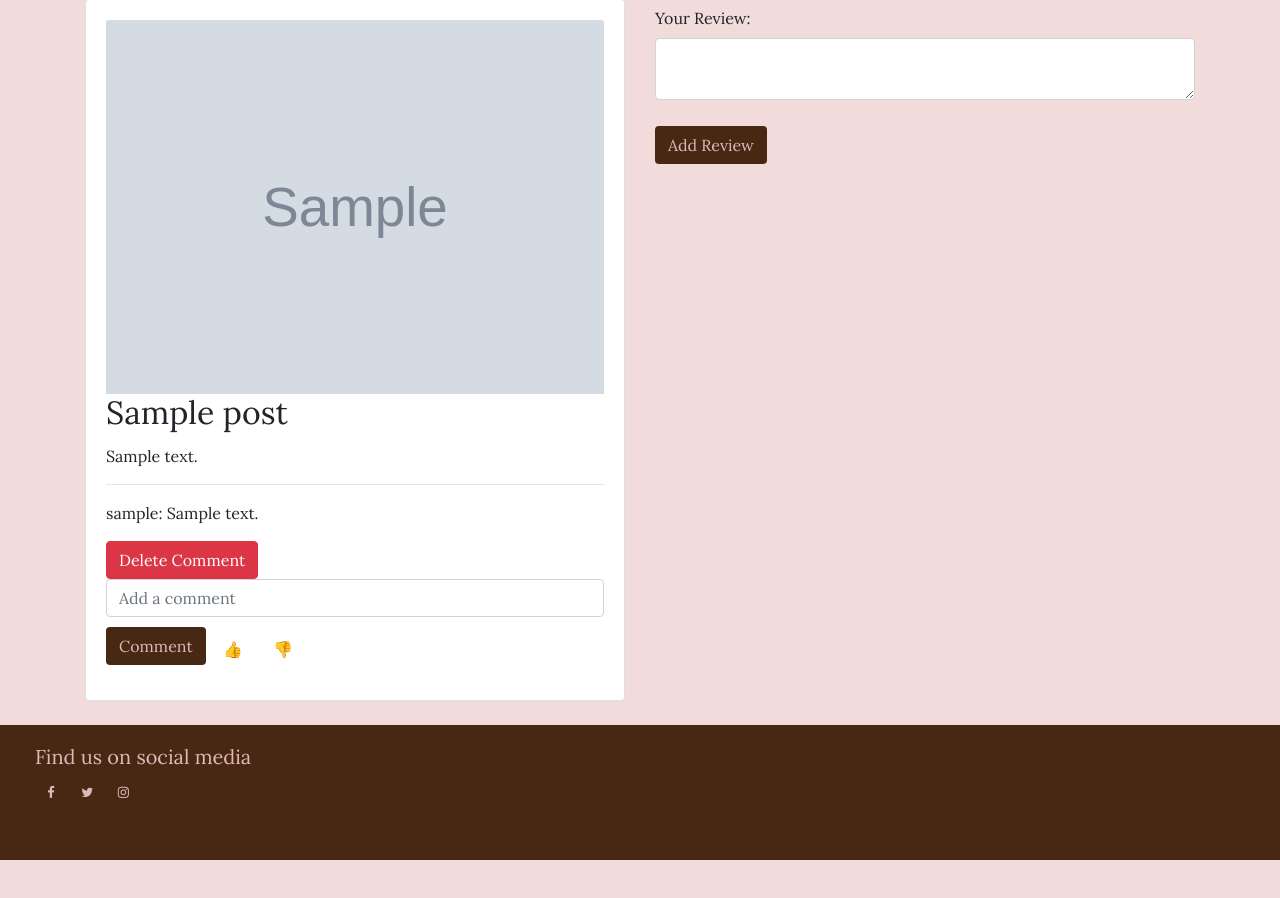
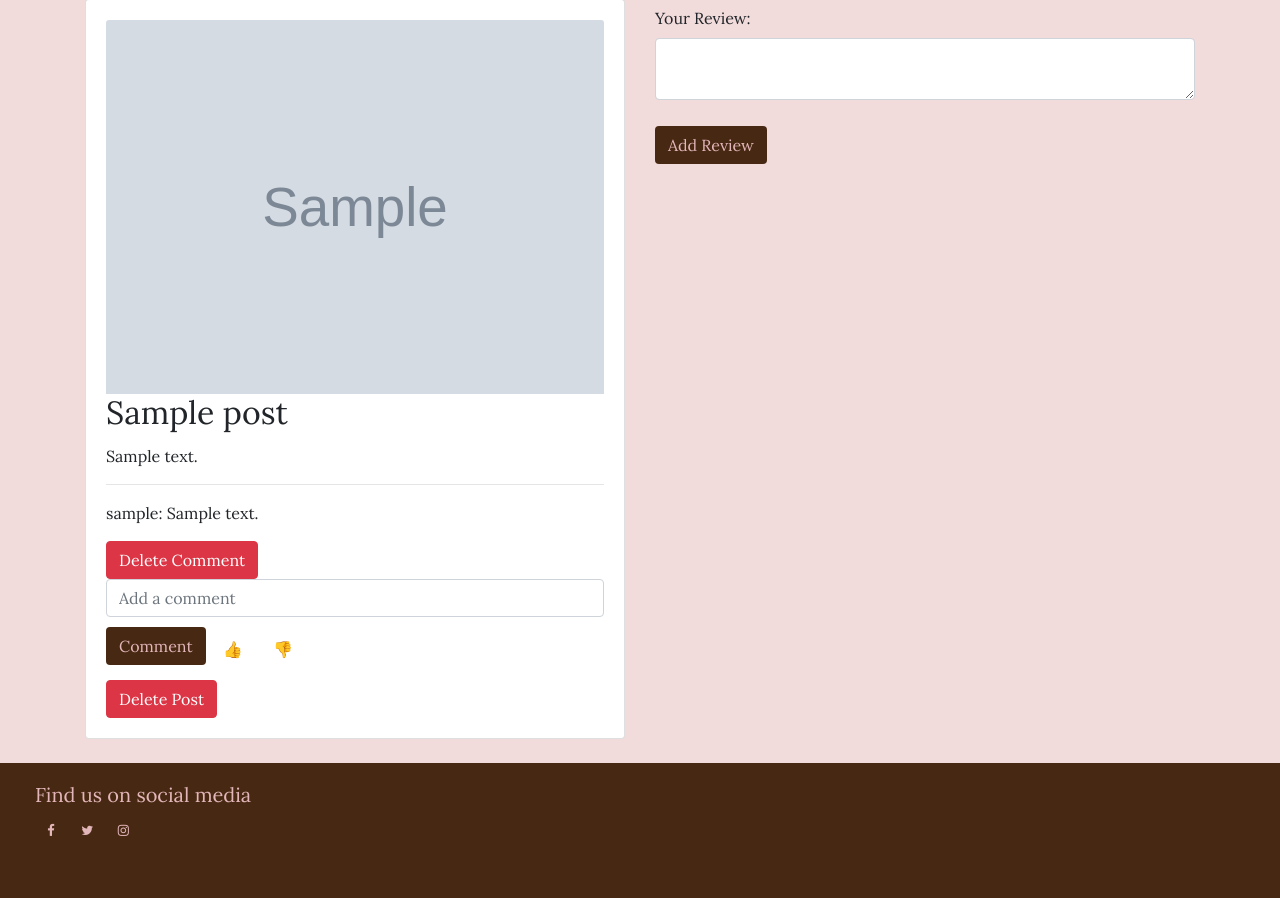
Before and after one commit to Hebaabbas/Hotels, a Django app: page /todo/posts/ in a window 1280 px wide. Shown: the part 882-1780 px from the top of the page. Before the commit the page ends 1742 px from the top, so only its background shows below. Run offline with Django 3.2, Linux system fonts and the light colour scheme; a user stored in the database is signed in; tables that the repository leaves empty hold one stand-in row (values such as "Sample post"); grey boxes marked "Sample" are stand-in pictures; parts of the project's set-up code (start-up, migrations or seed data) failed here and were passed over; some libraries are stand-ins or nearby versions.

Commit message:
add the possibility for the user to delete their posts by one click

```diff
--- a/todo/templates/todo/posts.html
+++ b/todo/templates/todo/posts.html
@@ -100,6 +100,7 @@
                             <h2 class="card-title">{{ post.title }}</h2>
                             <p class="card-text">{{ post.content }}</p>
                             <hr />
+
                             <!-- Comments for each post -->
                             {% for comment in post.comments.all %}
                                 <div class="comment">
@@ -120,6 +121,11 @@
                                     <button type="button" class="btn custom-button">👍</button>
                                     <button type="button" class="btn custom-button">👎</button>
                                 </form>
+                            {% endif %}
+
+                            <!-- Delete Button for Post -->
+                            {% if post.user == user %}
+                            <a href="{% url 'delete_post' post.id %}" class="btn btn-danger">Delete Post</a>
                             {% endif %}
                         </div>
                     </div>
```
